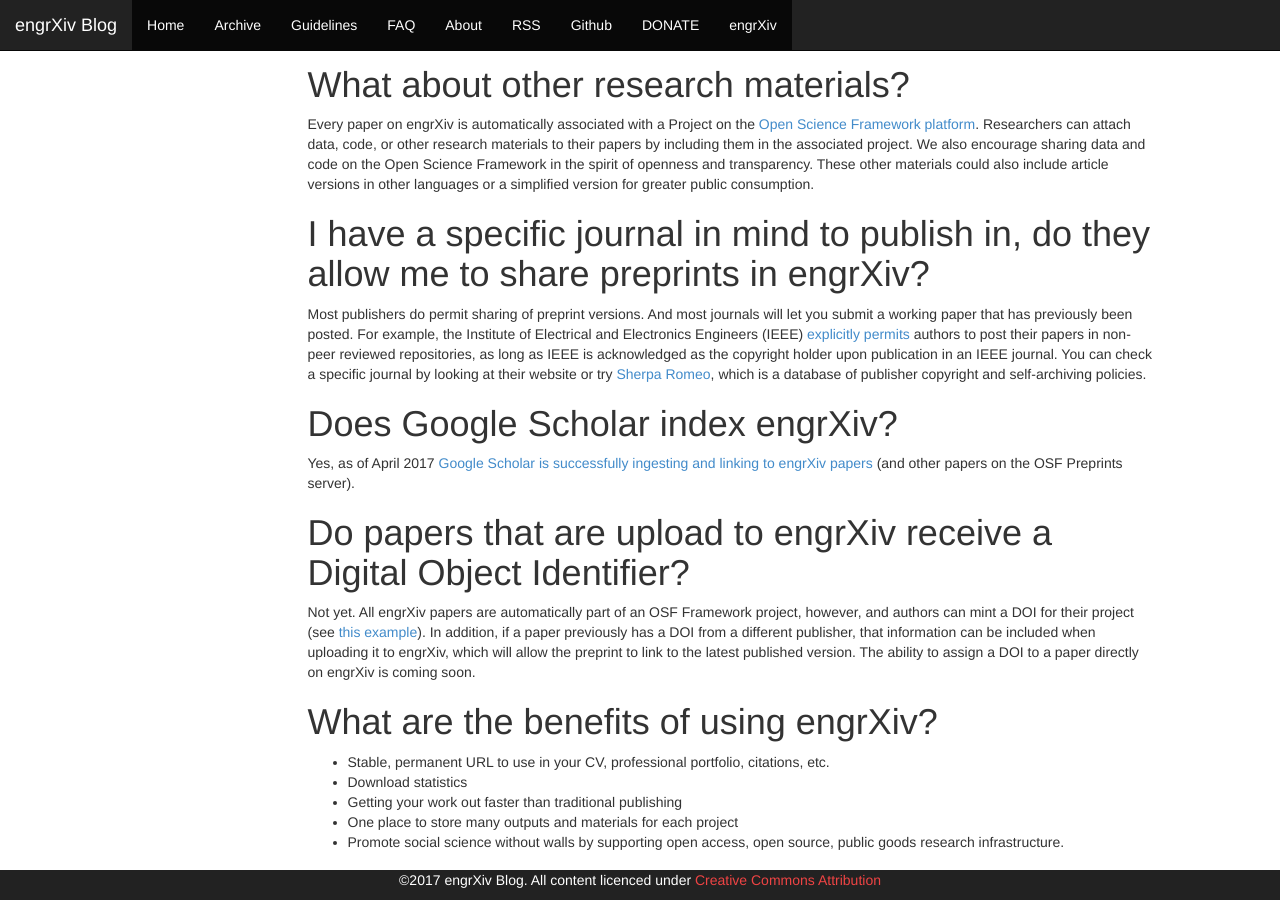
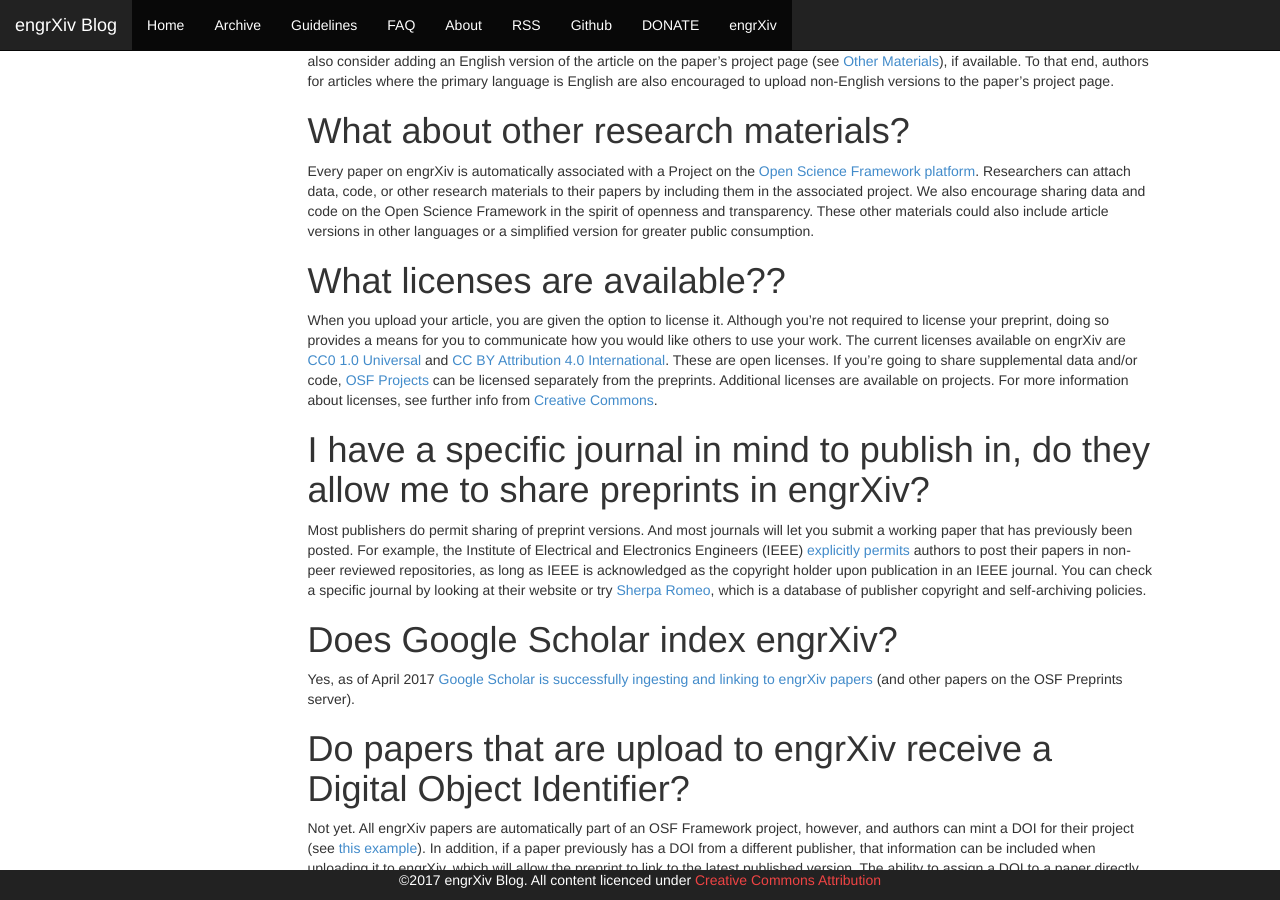
Before and after one commit to OpenEngr/engrXiv, a Jekyll site: the page built from faq/index.md, in a window 1280 px wide and 900 px high, scrolled down 2312 px. Built offline with Jekyll 4.4.1, drawn with Linux system fonts in a browser that asks for light colours; our own code applies the rules of GitHub Pages for plain Markdown files; comment, search, counter and statistics services are not loaded; some of the changed text lies outside the part shown.

Commit message:
added item on licensing

```diff
--- a/faq/index.md
+++ b/faq/index.md
@@ -6,6 +6,7 @@
 ### [What can I post to engrXiv?](#what-can-post)
 ### [Can I post non-English articles?](#multilang)
 ### [What about other research materials?](#other-materials)
+### [What licenses are available?](#licensing)
 ### [Does this specific journal allow me to share preprints in engrXiv?](#specific-journal)
 ### [Does Google Scholar index engrXiv?](#google-scholar)
 ### [Do papers that are upload to engrXiv receive a Digital Object Identifier?](#DOI)
@@ -53,6 +54,10 @@ engrXiv is happy to accept non-English articles. We would request that you post
 
 Every paper on engrXiv is automatically associated with a Project on the [Open Science Framework platform](https://osf.io/). Researchers can attach data, code, or other research materials to their papers by including them in the associated project. We also encourage sharing data and code on the Open Science Framework in the spirit of openness and transparency. These other materials could also include article versions in other languages or a simplified version for greater public consumption.
 
+# <a name="licensing"></a>What licenses are available??
+
+When you upload your article, you are given the option to license it. Although you’re not required to license your preprint, doing so provides a means for you to communicate how you would like others to use your work. The current licenses available on engrXiv are [CC0 1.0 Universal](https://creativecommons.org/publicdomain/zero/1.0/) and [CC BY Attribution 4.0 International](https://creativecommons.org/licenses/by/4.0/). These are open licenses. If you’re going to share supplemental data and/or code, [OSF Projects](https://osf.io/) can be licensed separately from the preprints. Additional licenses are available on projects. For more information about licenses, see further info from [Creative Commons](https://creativecommons.org/choose/).
+
 # <a name="specific-journal"></a>I have a specific journal in mind to publish in, do they allow me to share preprints in engrXiv?
 
 Most publishers do permit sharing of preprint versions. And most journals will let you submit a working paper that has previously been posted. For example, the Institute of Electrical and Electronics Engineers (IEEE) [explicitly permits](http://www.ieee.org/publications_standards/publications/rights/rights_policies.html) authors to post their papers in non-peer reviewed repositories, as long as IEEE is acknowledged as the copyright holder upon publication in an IEEE journal. You can check a specific journal by looking at their website or try [Sherpa Romeo](http://www.sherpa.ac.uk/romeo/search.php), which is a database of publisher copyright and self-archiving policies.
```
